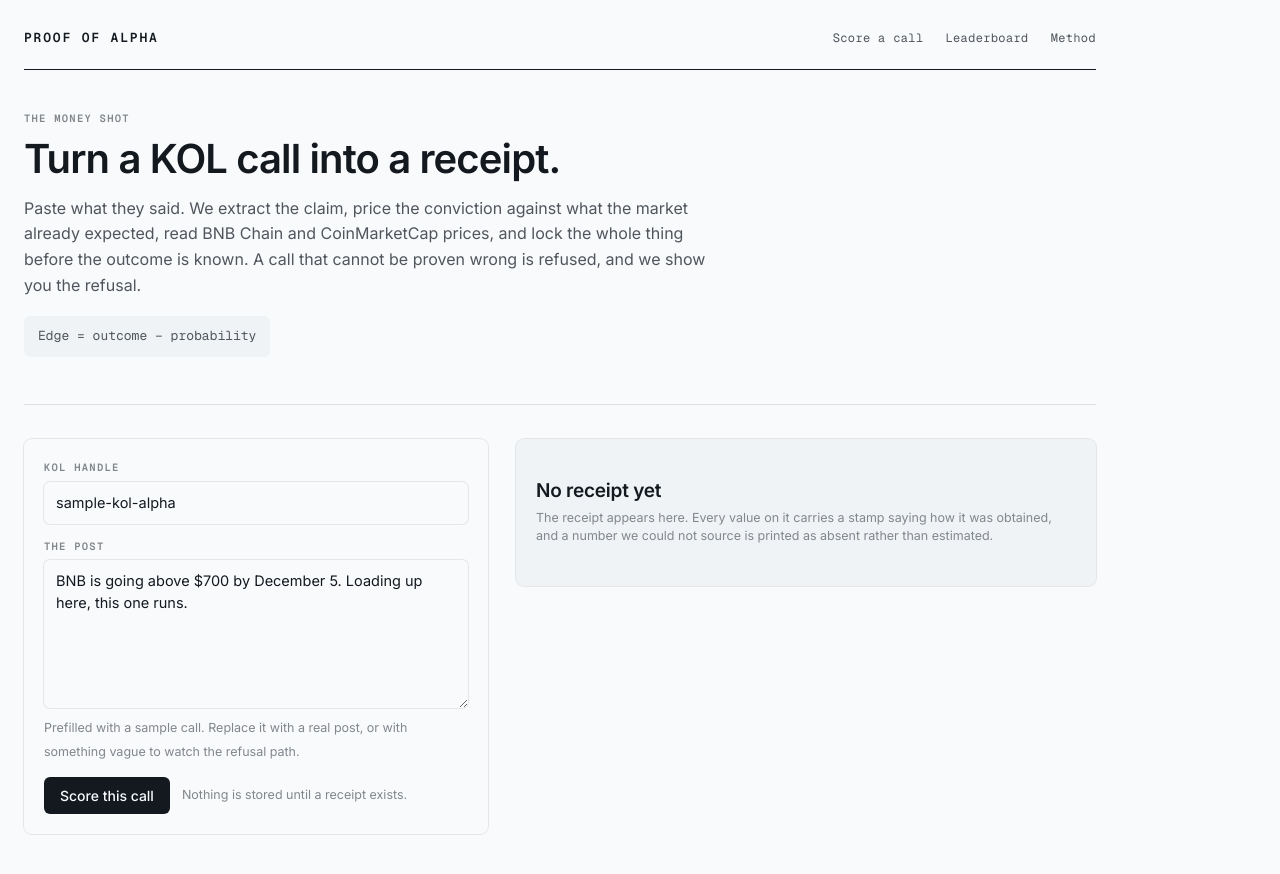
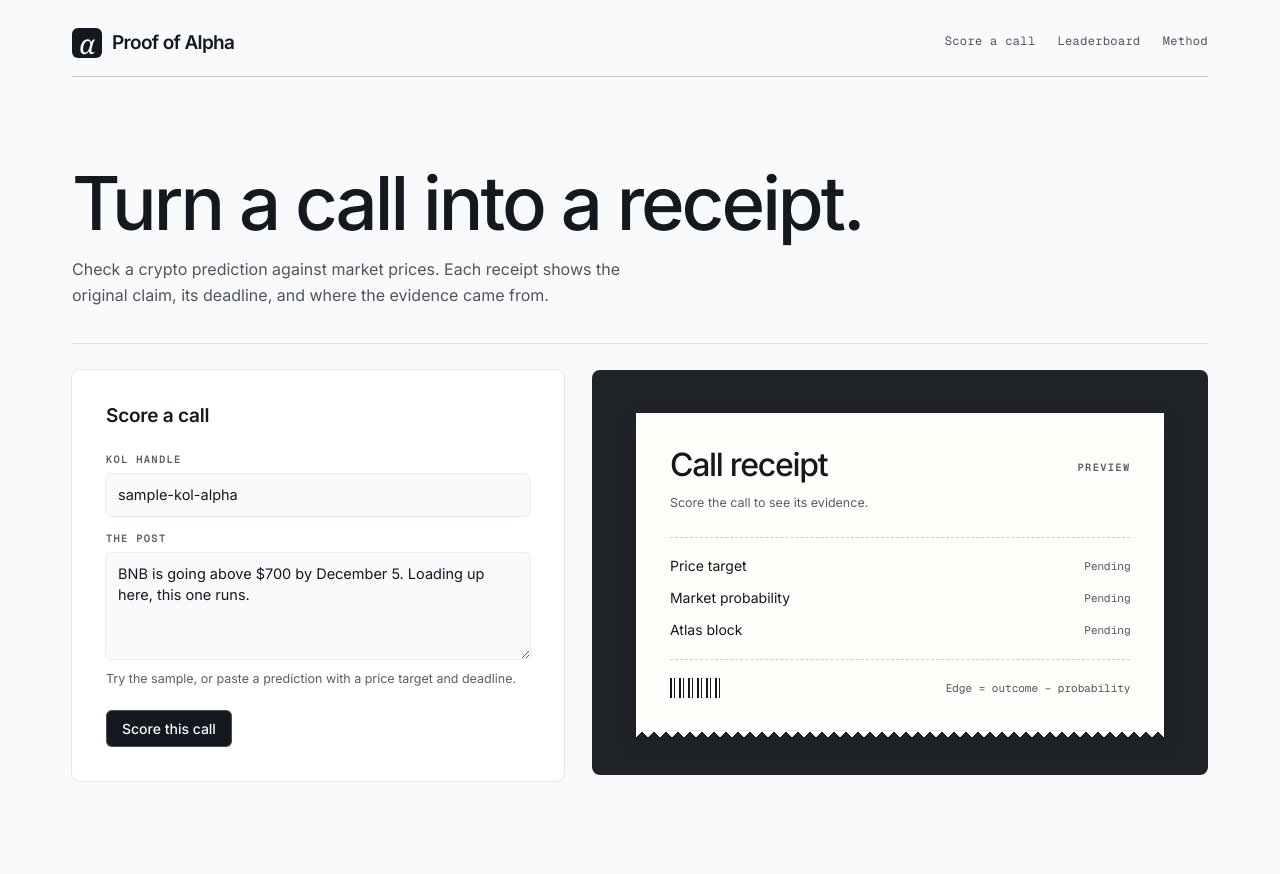
Before and after one commit to Marwanelh/proof-of-alpha, a Next.js app: page / in a window 1280 px wide. Shown: the top 874 px of the page. Built offline with nearby package versions, Linux system fonts and the light colour scheme.

Commit message:
Polish the scoring flow and animate receipt delivery

```diff
--- a/app/globals.css
+++ b/app/globals.css
@@ -14,7 +14,7 @@
   --paper-3: oklch(0.94 0.008 250);
   --ink: oklch(0.21 0.015 250);
   --ink-2: oklch(0.45 0.012 250);
-  --ink-3: oklch(0.62 0.01 250);
+  --ink-3: oklch(0.48 0.01 250);
   --rule: oklch(0.905 0.008 250);
   --rule-2: oklch(0.85 0.01 250);
   --focus: oklch(0.55 0.16 250);
@@ -64,7 +64,8 @@ body {
 
 /* Layout is fluid and flush left, per the shell it renders in. */
 .shell {
-  max-width: 1120px;
+  max-width: 1184px;
+  margin-inline: auto;
   padding: 0 24px 96px;
 }
 
@@ -82,11 +83,11 @@ a {
 
 .masthead {
   display: flex;
-  align-items: baseline;
+  align-items: center;
   justify-content: space-between;
   gap: 24px;
   padding: 28px 0 18px;
-  border-bottom: 1px solid var(--ink);
+  border-bottom: 1px solid var(--rule-2);
   margin-bottom: 40px;
 }
 
@@ -538,3 +539,95 @@ button.ghost {
     transition-duration: 0.001ms !important;
   }
 }
+
+.wordmark {
+  display: inline-flex;
+  align-items: center;
+  gap: 10px;
+  text-decoration: none;
+  text-transform: none;
+  letter-spacing: -.035em;
+  font: 600 19px/1.1 var(--font-ui);
+}
+.brand-mark {
+  display: grid;
+  place-items: center;
+  width: 30px;
+  height: 30px;
+  background: var(--ink);
+  color: var(--paper);
+  border-radius: 6px;
+  font: italic 27px/1 Georgia, serif;
+}
+.score-intro { padding-block: clamp(12px, 3vw, 44px) 26px; margin-bottom: 26px; }
+.score-intro h1 {
+  font-size: clamp(42px, 5.8vw, 80px);
+  line-height: 1.05;
+  font-weight: 500;
+  letter-spacing: -.04em;
+}
+.score-intro .lede { max-width: 60ch; }
+.call-form { padding: clamp(20px, 3vw, 34px); background: white; }
+.call-form h2 { margin-bottom: 24px; }
+.call-form textarea { min-height: 106px; }
+.call-form .actions { margin-top: 20px; }
+
+/* Inset rim adapted from React Bits Star Border. */
+.call-form button { position: relative; isolation: isolate; overflow: hidden; }
+.call-form button::before {
+  content: "";
+  position: absolute;
+  inset: 0;
+  border-radius: inherit;
+  box-shadow: inset 0 0 0 1px rgb(255 255 255 / .24);
+  pointer-events: none;
+}
+.receipt-stage {
+  min-width: 0;
+  padding: clamp(18px, 3.4vw, 46px);
+  background: #202328;
+  border-radius: var(--radius-lg);
+  overflow-wrap: anywhere;
+}
+.receipt-stage > .hint { color: #d9dce0; }
+.receipt-preview {
+  padding: clamp(20px, 3vw, 34px);
+  background: #fffefa;
+  box-shadow: 0 8px 24px rgb(0 0 0 / .14);
+  position: relative;
+}
+.receipt-preview::after {
+  content: "";
+  position: absolute;
+  inset: 100% 0 auto;
+  height: 6px;
+  background: linear-gradient(135deg, #fffefa 25%, transparent 25%) 0 0 / 12px 12px,
+              linear-gradient(225deg, #fffefa 25%, transparent 25%) 0 0 / 12px 12px;
+}
+.receipt-preview header, .receipt-preview footer, .preview-fields div {
+  display: flex;
+  align-items: center;
+  justify-content: space-between;
+  gap: 10px;
+}
+.receipt-preview h2 { font: 500 clamp(22px, 2.5vw, 32px)/1.15 var(--font-ui); letter-spacing: -.04em; }
+.preview-fields { border-block: 1px dashed var(--rule-2); margin: 24px 0 18px; padding: 12px 0; }
+.preview-fields div { padding: 5px 0; font-size: 14px; }
+.preview-fields dd, .receipt-preview footer { margin: 0; font: 11px/1.5 var(--font-mono); color: var(--ink-2); }
+.barcode { width: 54px; height: 20px; background: repeating-linear-gradient(90deg, var(--ink) 0 2px, transparent 2px 4px, var(--ink) 4px 5px, transparent 5px 9px); }
+@keyframes receipt-arrives {
+  from { opacity: .5; transform: translateY(-7px); }
+  to { opacity: 1; transform: translateY(0); }
+}
+@media (prefers-reduced-motion: no-preference) {
+  .receipt-stage > :is(.receipt, .refusal, .receipt-preview) { animation: receipt-arrives 320ms var(--ease) both; }
+  .call-form button:active { transform: translateY(1px); }
+}
+@media (max-width: 620px) {
+  .shell { padding-inline: 16px; }
+  .masthead { flex-wrap: wrap; gap: 10px 20px; padding-block: 16px; margin-bottom: 20px; }
+  .masthead nav { gap: 16px; }
+  .masthead nav a { display: inline-flex; align-items: center; min-height: 36px; }
+  .workbench { grid-template-columns: minmax(0, 1fr); gap: 16px; }
+  .actions { flex-wrap: wrap; }
+}
--- a/app/layout.tsx
+++ b/app/layout.tsx
@@ -24,8 +24,8 @@ export default function RootLayout({ children }: { children: ReactNode }) {
       <body>
         <div className="shell">
           <header className="masthead">
-            <p className="wordmark">Proof of Alpha</p>
-            <nav>
+            <Link href="/" className="wordmark"><span className="brand-mark" aria-hidden="true">α</span>Proof of Alpha</Link>
+            <nav aria-label="Primary">
               <Link href="/">Score a call</Link>
               <Link href="/leaderboard">Leaderboard</Link>
               <Link href="/method">Method</Link>
--- a/app/page.tsx
+++ b/app/page.tsx
@@ -57,19 +57,14 @@ export default function ScorePage() {
 
   return (
     <main>
-      <section className="thesis">
-        <p className="label">The money shot</p>
-        <h1>Turn a KOL call into a receipt.</h1>
-        <p className="lede">
-          Paste what they said. We extract the claim, price the conviction against what the market already
-          expected, read BNB Chain and CoinMarketCap prices, and lock the whole thing before the outcome is
-          known. A call that cannot be proven wrong is refused, and we show you the refusal.
-        </p>
-        <p className="formula">Edge = outcome − probability</p>
+      <section className="thesis score-intro">
+        <h1>Turn a call into a receipt.</h1>
+        <p className="lede">Check a crypto prediction against market prices. Each receipt shows the original claim, its deadline, and where the evidence came from.</p>
       </section>
 
       <div className="workbench">
-        <form className="panel" onSubmit={submit}>
+        <form className="panel call-form" onSubmit={submit}>
+          <h2>Score a call</h2>
           <label className="field" htmlFor="kol">
             <span className="label">KOL handle</span>
             <input
@@ -86,8 +81,7 @@ export default function ScorePage() {
             <span className="label">The post</span>
             <textarea id="post" value={text} onChange={(e) => setText(e.target.value)} />
             <span className="hint">
-              Prefilled with a sample call. Replace it with a real post, or with something vague to watch the
-              refusal path.
+              Try the sample, or paste a prediction with a price target and deadline.
             </span>
           </label>
 
@@ -95,20 +89,21 @@ export default function ScorePage() {
             <button type="submit" disabled={busy}>
               {busy ? "Scoring…" : "Score this call"}
             </button>
-            <span className="hint" style={{ margin: 0 }}>
-              {busy ? "Extracting the claim, then reading three providers." : "Nothing is stored until a receipt exists."}
-            </span>
+
           </div>
         </form>
 
-        <div>
+        <section className="receipt-stage" aria-label="Scoring result" aria-live="polite" aria-busy={busy}>
           {ok === null && fail === null ? (
-            <div className="empty">
-              <h2>No receipt yet</h2>
-              <p className="hint">
-                The receipt appears here. Every value on it carries a stamp saying how it was obtained, and a
-                number we could not source is printed as absent rather than estimated.
-              </p>
+            <div className="receipt-preview">
+              <header><h2>Call receipt</h2><span className="label">{busy ? "Scoring" : "Preview"}</span></header>
+              <p className="hint">{busy ? "Checking the claim and reading the price sources…" : "Score the call to see its evidence."}</p>
+              <dl className="preview-fields">
+                {["Price target", "Market probability", "Atlas block"].map((field) => (
+                  <div key={field}><dt>{field}</dt><dd>Pending</dd></div>
+                ))}
+              </dl>
+              <footer><span className="barcode" aria-hidden="true" />Edge = outcome − probability</footer>
             </div>
           ) : null}
 
@@ -150,7 +145,7 @@ export default function ScorePage() {
               </p>
             </>
           ) : null}
-        </div>
+        </section>
       </div>
     </main>
   );
```
